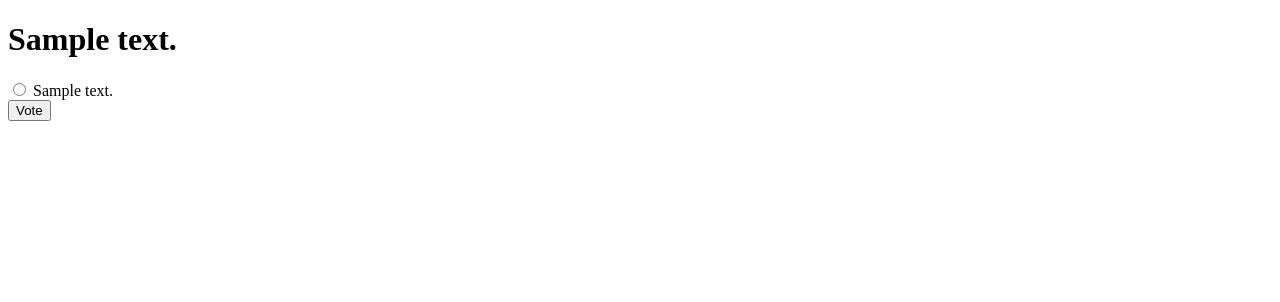
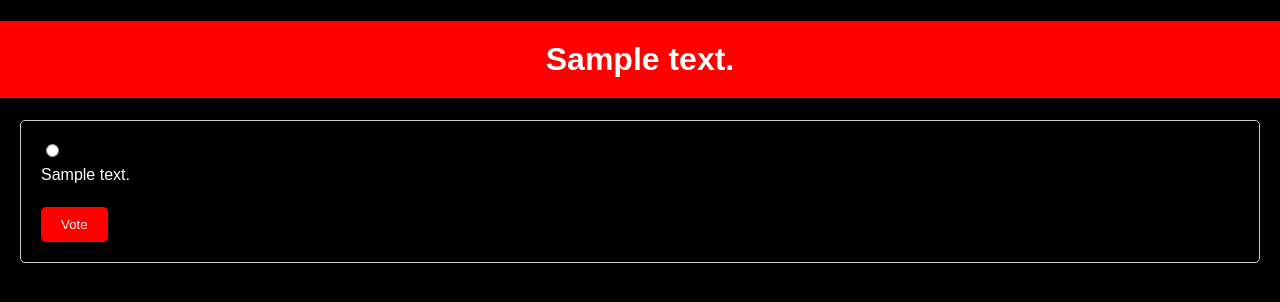
Before and after one commit to SaiMouli3/Django-Updated-Polling-app-, a Django app: template website/polls/templates/polls/detail.html in a window 1280 px wide. Shown: the top 302 px of the page. Run offline with Django 3.2, Linux system fonts and the light colour scheme; the template is opened without the code that fills it: most values are stand-ins (such as "Sample title", 1, 10 or a date in 2020).

Commit message:
Update detail.html

```diff
--- a/website/polls/templates/polls/detail.html
+++ b/website/polls/templates/polls/detail.html
@@ -2,6 +2,66 @@
 <html>
 <head>
     <title>{{ question.question_text }}</title>
+    <style>
+        body {
+            font-family: Arial, sans-serif;
+            background-color: black;
+            margin: 0;
+            padding: 0;
+        }
+
+        h1 {
+            background-color: red;
+            color: #fff;
+            padding: 20px;
+            text-align: center;
+        }
+
+        form {
+            margin: 20px;
+            padding: 20px;
+            background-color: black;
+            border: 1px solid #ccc;
+            color:white;
+            border-radius: 5px;
+            box-shadow: 0 0 10px rgba(0, 0, 0, 0.1);
+        }
+
+        ul {
+            list-style-type: none;
+            padding: 0;
+        }
+
+        li {
+            margin: 10px 0;
+        }
+
+        label {
+            display: block;
+            margin: 5px 0;
+        }
+
+        input[type="radio"] {
+            margin-right: 5px;
+        }
+
+        input[type="submit"] {
+            background-color: red;
+            color: #fff;
+            padding: 10px 20px;
+            border: none;
+            border-radius: 5px;
+            cursor: pointer;
+        }
+
+        input[type="submit"]:hover {
+            background-color: white;
+            color:red;
+        }
+
+        /* Rest of your CSS styles here */
+
+    </style>
 </head>
 <body>
     <h1>{{ question.question_text }}</h1>
```
